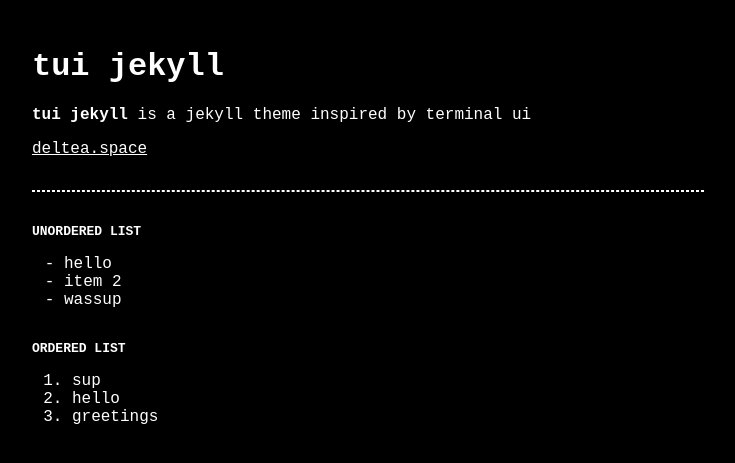
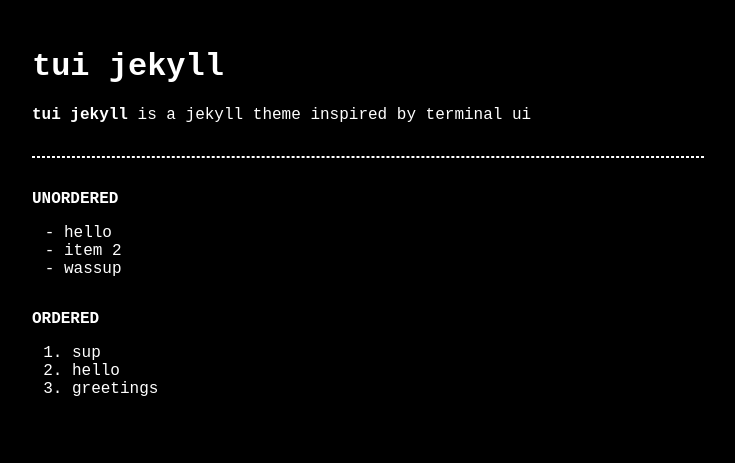
Before and after one commit to deltea/tui-jekyll, a Jekyll site: the page built from index.md, in a window 1280 px wide. Shown: the top 463 px of the page, without its empty margins (272-1007 px from the left). Built offline with Jekyll 4.4.1, drawn with Linux system fonts in a browser that asks for light colours.

Commit message:
update text size

```diff
--- a/_sass/base.scss
+++ b/_sass/base.scss
@@ -14,12 +14,14 @@ h1 {
 
 h2 {
   text-transform: uppercase;
-  font-size: medium;
+  font-size: large;
   margin-top: 2rem;
 }
 
 a {
   color: #fff;
+  text-decoration-thickness: 2px;
+  text-underline-offset: 2px;
 }
 
 ul {
--- a/index.md
+++ b/index.md
@@ -7,16 +7,16 @@ layout: default
 
 **tui jekyll** is a jekyll theme inspired by terminal ui
 
-[deltea.space](https://deltea.space)
+<!-- [deltea.space](https://deltea.space) -->
 
 ---
 
-## unordered list
+## unordered
 - hello
 - item 2
 - wassup
 
-## ordered list
+## ordered
 1. sup
 2. hello
 3. greetings
```
